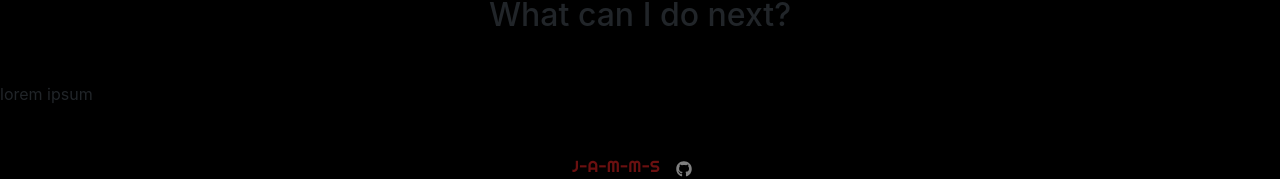
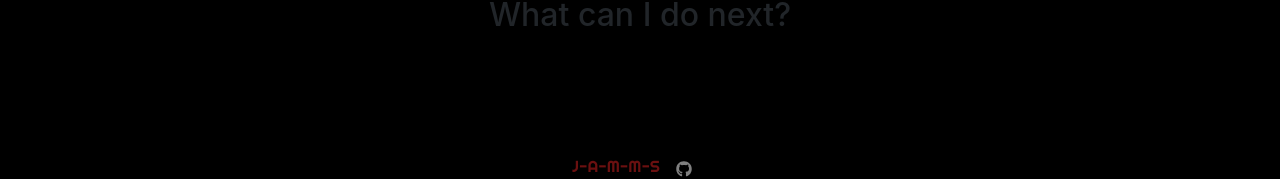
Before and after one commit to J-A-M-M-S/gitLit, a React (Create React App) app in the folder client/: page / in a window 1280 px wide. Shown: the part 596-775 px from the top of the page. Built offline with nearby package versions, Linux system fonts and the light colour scheme; no server answers.

Commit message:
- content with lorem ipsum

```diff
--- a/client/src/components/Content/Content.js
+++ b/client/src/components/Content/Content.js
@@ -5,9 +5,6 @@ import { Row } from "react-bootstrap";
 const Content = () => (
   <div className="next-steps my-5">
     <h2 className="my-5 text-center">What can I do next?</h2>
-    <Row className="d-flex justify-content-between">
-      <p>lorem ipsum</p>
-    </Row>
   </div>
 );
 
```
